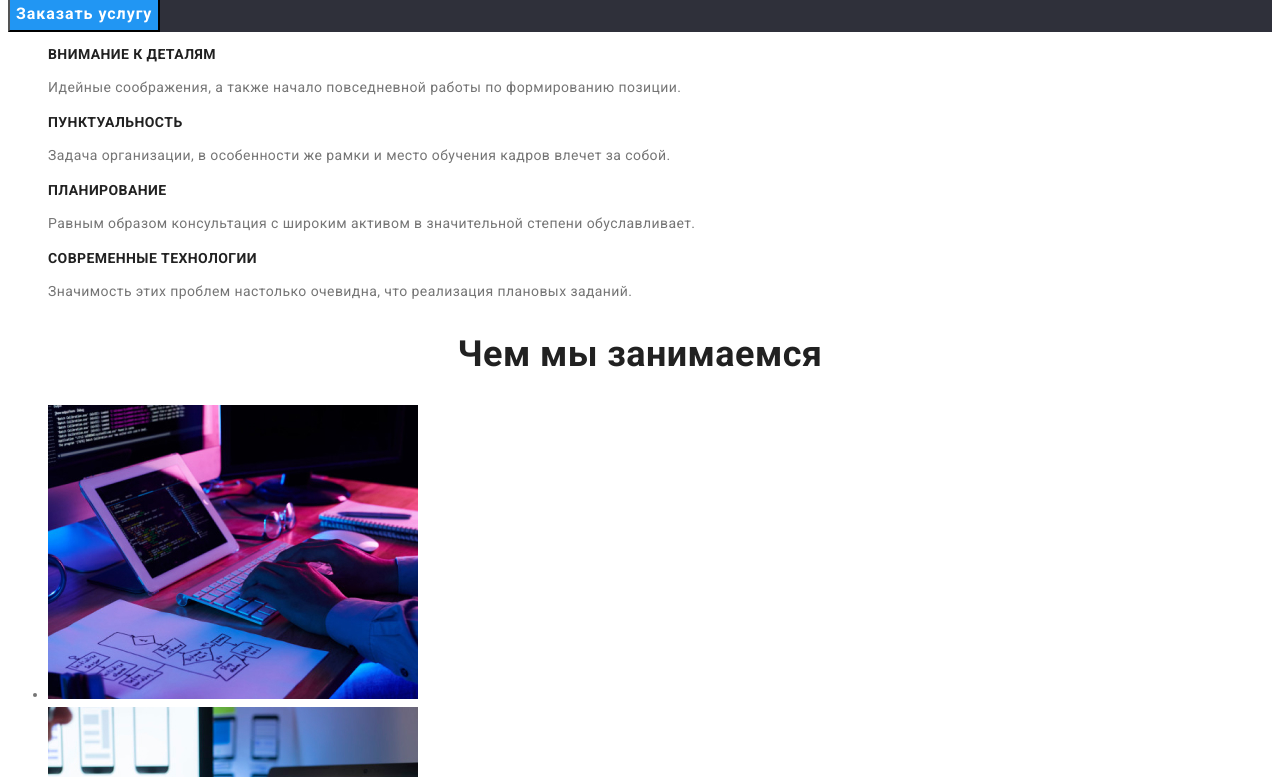
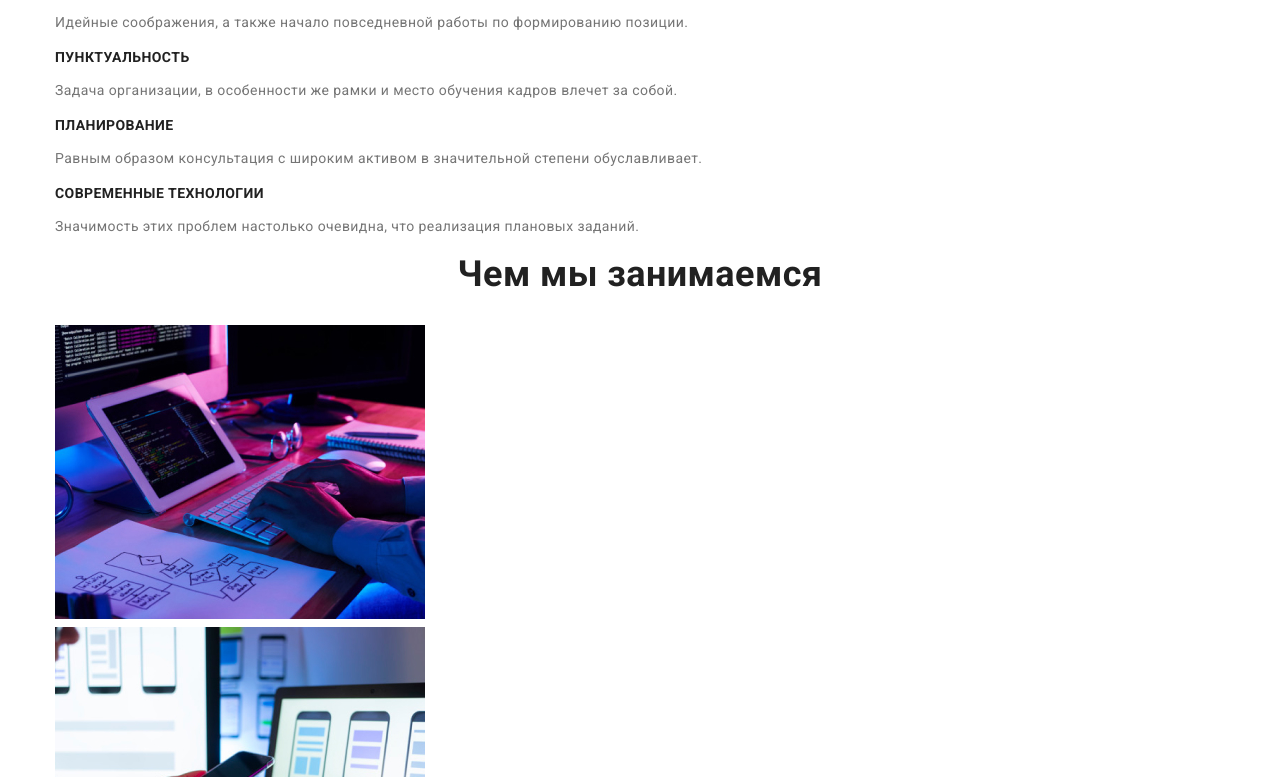
Before and after one commit to vitaly171/goit-markup-hw-03, a plain HTML site: page index.html in a window 1280 px wide. Shown: the part 283-1060 px from the top of the page. Drawn offline with nearby package versions, Linux system fonts and the light colour scheme.

Commit message:
2nd step

```diff
--- a/CSS/styles.css
+++ b/CSS/styles.css
@@ -1,3 +1,7 @@
+html {
+  box-sizing: border-box;
+}
+
 body {
   font-family: "Roboto", sans-serif;
   font-size: 14px;
@@ -6,6 +10,26 @@ body {
   color: var(--main-text-cl);
 }
 
+h1,
+h2,
+h3,
+h4 {
+  margin-top: 0;
+}
+
+.container {
+  width: 1200px;
+  padding-left: 15px;
+  padding-right: 15px;
+  margin-right: auto;
+  margin-left: auto;
+}
+
+.list {
+  list-style: none;
+  margin: 0;
+  padding: 0;
+}
 :root {
   --main-text-cl: #757575;
   --accent-cl: #2196f3;
@@ -87,10 +111,6 @@ address {
   background-color: var(--gray-bg);
 }
 
-.list {
-  list-style: none;
-}
-
 .logo {
   font-family: "Raleway", sans-serif;
   font-style: normal;
--- a/index.html
+++ b/index.html
@@ -13,11 +13,16 @@
       href="https://fonts.googleapis.com/css2?family=Raleway:wght@700&display=swap"
       rel="stylesheet"
     />
+    <link
+      href="https://cdnjs.cloudflare.com/ajax/libs/modern-normalize/1.0.0/modern-normalize.min.css"
+      rel="stylesheet"
+    />
 
     <link rel="stylesheet" href="./CSS/styles.css" />
   </head>
   <body>
     <header>
+      <div class="container">
         <nav>
           <p>
             <a href="index.html" class="link logo"
@@ -39,13 +44,17 @@
           >info@devstudio.com</a
         >
         <a href="tel:+380961111111" class="link contacts">+38 096 111 11 11</a>
+      </div>
     </header>
     <main>
       <section class="dark-bg" id="initial">
+        <div class="container">
           <h1 class="page-title">Эффективные решения для вашего бизнеса</h1>
           <button class="btn btn-color" type="button">Заказать услугу</button>
+        </div>
       </section>
       <section id="skills">
+        <div class="container">
           <ul class="list">
             <li>
               <h3 class="section-minor-title">Внимание к деталям</h3>
@@ -57,8 +66,8 @@
             <li>
               <h3 class="section-minor-title">Пунктуальность</h3>
               <p class="main-text">
-              Задача организации, в особенности же рамки и место обучения кадров
-              влечет за собой.
+                Задача организации, в особенности же рамки и место обучения
+                кадров влечет за собой.
               </p>
             </li>
             <li>
@@ -76,10 +85,12 @@
               </p>
             </li>
           </ul>
+        </div>
       </section>
       <section id="about">
+        <div class="container">
           <h2 class="section-title">Чем мы занимаемся</h2>
-        <ul>
+          <ul class="list">
             <li>
               <img
                 src="./images/tab_code.jpg"
@@ -105,18 +116,30 @@
               />
             </li>
           </ul>
+        </div>
       </section>
 
       <section id="our-team">
+        <div class="container">
           <h2 class="section-title">Наша команда</h2>
           <ul class="list">
             <li>
-            <img src="./images/igor.jpg" alt="igor" width="270" height="260" />
+              <img
+                src="./images/igor.jpg"
+                alt="igor"
+                width="270"
+                height="260"
+              />
               <h3 class="section-title team-name">Игорь Демьяненко</h3>
               <p class="role-description" lang="en">Product Designer</p>
             </li>
             <li>
-            <img src="./images/olga.jpg" alt="olga" width="270" height="260" />
+              <img
+                src="./images/olga.jpg"
+                alt="olga"
+                width="270"
+                height="260"
+              />
               <h3 class="section-title team-name">Ольга Репина</h3>
               <p class="role-description" lang="en">Frontend Developer</p>
             </li>
@@ -141,9 +164,11 @@
               <p class="role-description" lang="en">UI Designer</p>
             </li>
           </ul>
+        </div>
       </section>
     </main>
     <footer class="dark-bg footer">
+      <div class="container">
         <a href="index.html" class="link logo"
           >Web<span class="logo-portfolio">Studio</span></a
         >
@@ -159,13 +184,16 @@
               >
             </li>
             <li class="mail-tele-address">
-            <a href="mailto:info@example.com" class="link">info@example.com</a>
+              <a href="mailto:info@example.com" class="link"
+                >info@example.com</a
+              >
             </li>
             <li class="mail-tele-address">
               <a href="tel:+380991111111" class="link">+38 099 111 11 11</a>
             </li>
           </ul>
         </address>
+      </div>
     </footer>
   </body>
 </html>
```
Lines whose indentation alone changed are shown as unchanged.
